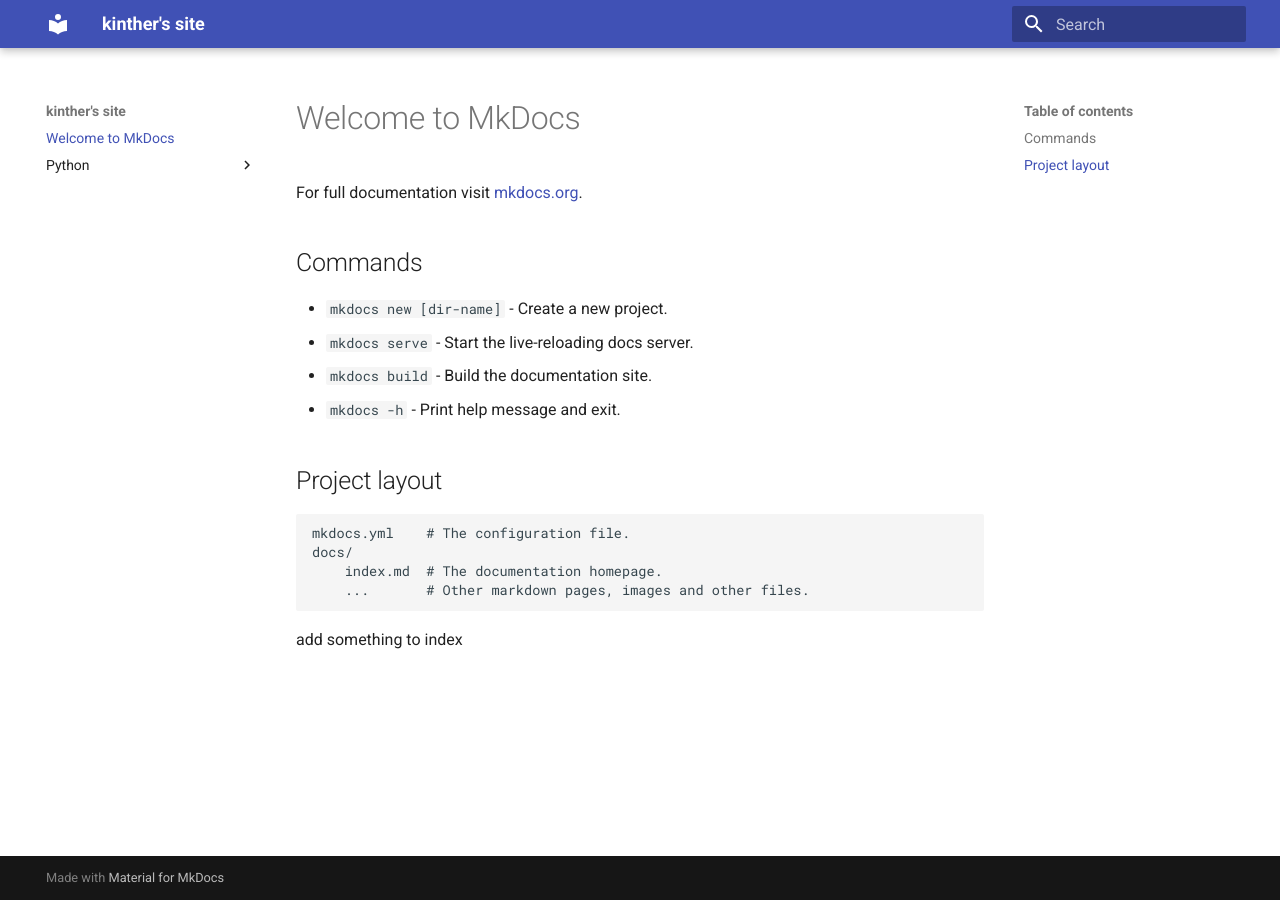
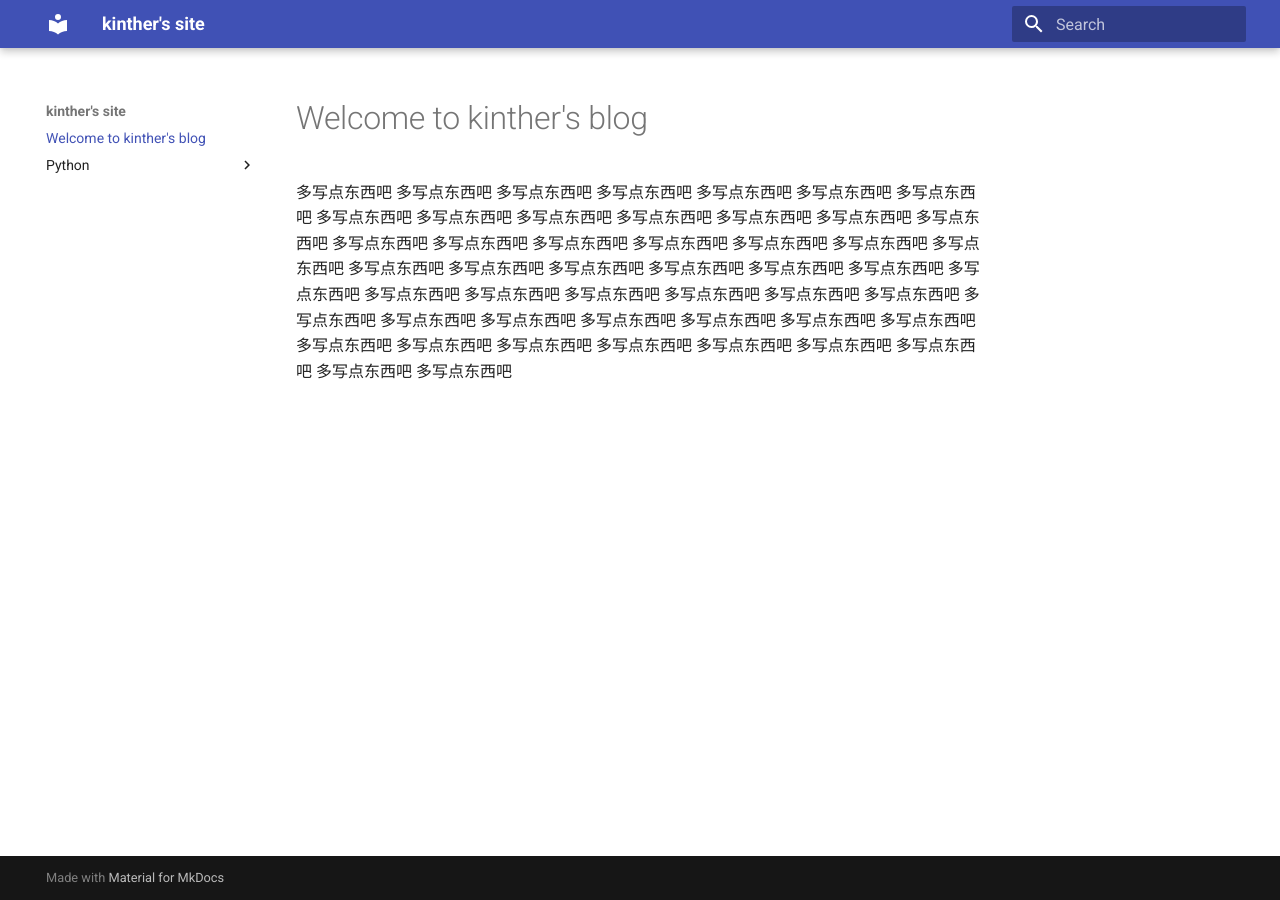
Before and after one commit to kinthero/site, an MkDocs documentation site: the page built from docs/index.md, in a window 1280 px wide. Built offline with MkDocs 1.6.1 and Material for MkDocs 9.7.7, drawn with Linux system fonts in a browser that asks for light colours.

Commit message:
rewrite index file

```diff
--- a/docs/index.md
+++ b/docs/index.md
@@ -1,19 +1,52 @@
-# Welcome to MkDocs
+# Welcome to kinther's blog
 
-For full documentation visit [mkdocs.org](https://www.mkdocs.org).
-
-## Commands
-
-- `mkdocs new [dir-name]` - Create a new project.
-- `mkdocs serve` - Start the live-reloading docs server.
-- `mkdocs build` - Build the documentation site.
-- `mkdocs -h` - Print help message and exit.
-
-## Project layout
-
-    mkdocs.yml    # The configuration file.
-    docs/
-        index.md  # The documentation homepage.
-        ...       # Other markdown pages, images and other files.
-
-add something to index
+多写点东西吧
+多写点东西吧
+多写点东西吧
+多写点东西吧
+多写点东西吧
+多写点东西吧
+多写点东西吧
+多写点东西吧
+多写点东西吧
+多写点东西吧
+多写点东西吧
+多写点东西吧
+多写点东西吧
+多写点东西吧
+多写点东西吧
+多写点东西吧
+多写点东西吧
+多写点东西吧
+多写点东西吧
+多写点东西吧
+多写点东西吧
+多写点东西吧
+多写点东西吧
+多写点东西吧
+多写点东西吧
+多写点东西吧
+多写点东西吧
+多写点东西吧
+多写点东西吧
+多写点东西吧
+多写点东西吧
+多写点东西吧
+多写点东西吧
+多写点东西吧
+多写点东西吧
+多写点东西吧
+多写点东西吧
+多写点东西吧
+多写点东西吧
+多写点东西吧
+多写点东西吧
+多写点东西吧
+多写点东西吧
+多写点东西吧
+多写点东西吧
+多写点东西吧
+多写点东西吧
+多写点东西吧
+多写点东西吧
+多写点东西吧
```
